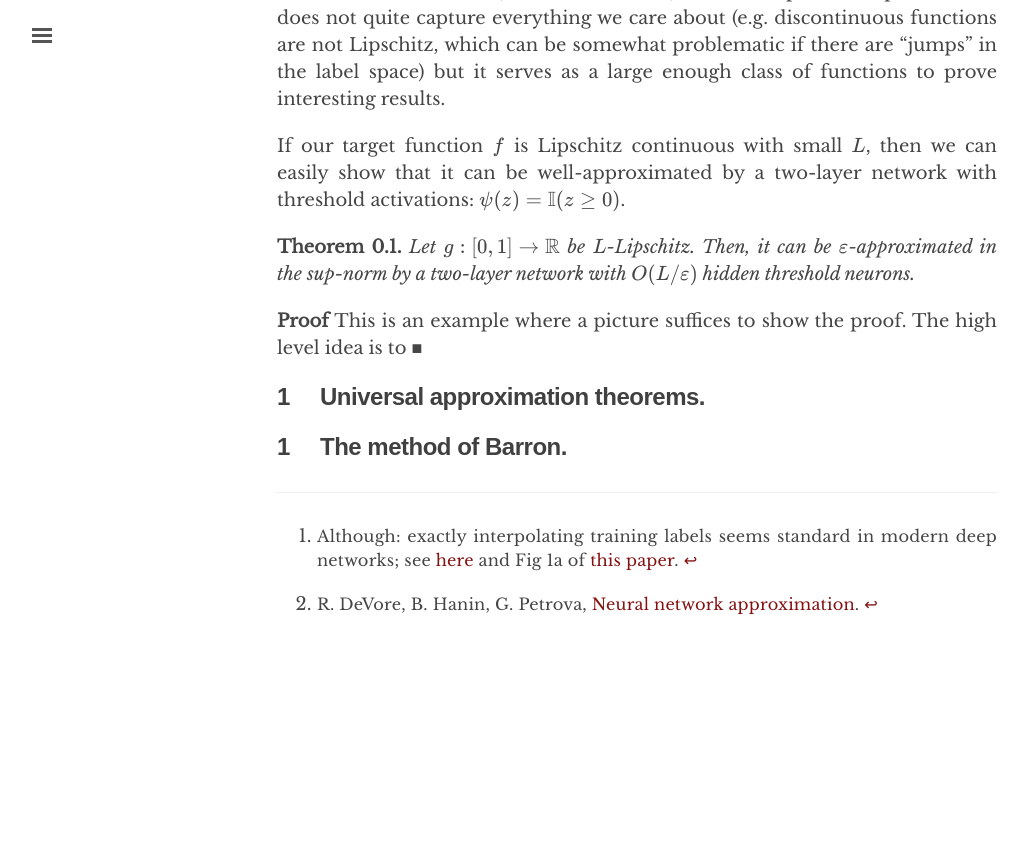
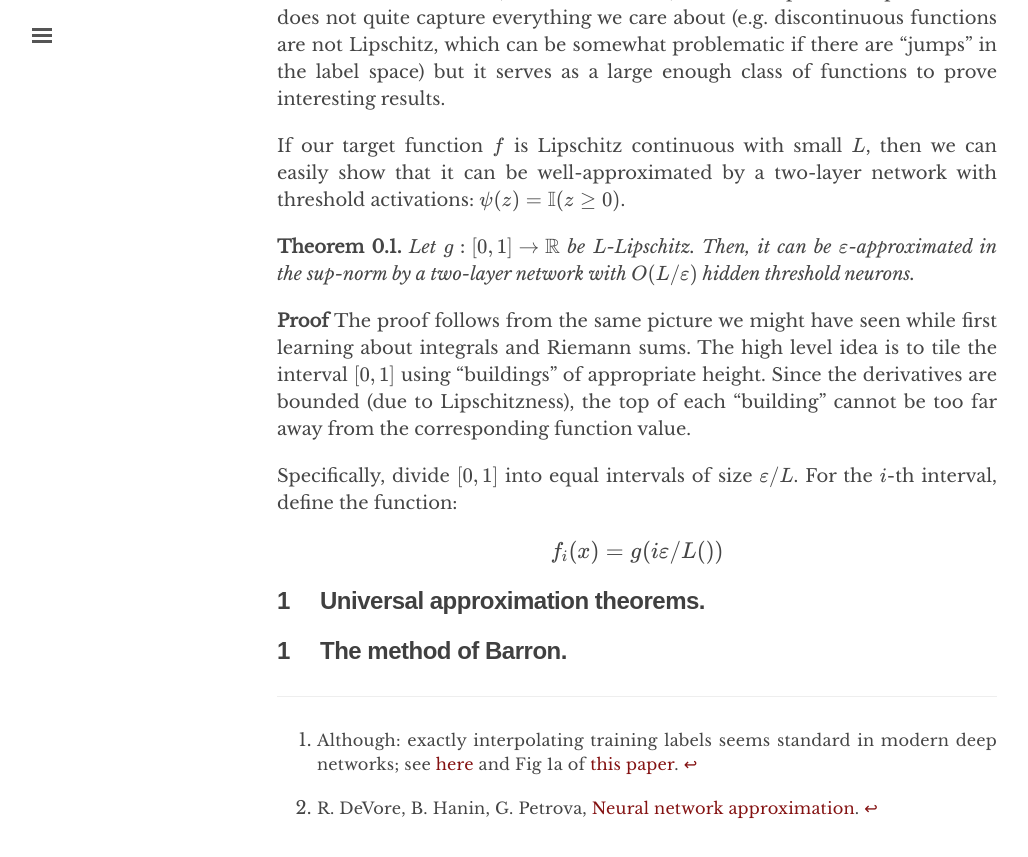
Before and after one commit to chinmayhegde/fodl, a Jekyll site: the page built from _posts/2022-01-17-representation02.md, in a window 1280 px wide and 900 px high, scrolled down 1422 px. Shown: the top 857 px of the window, without its empty margins (3-1031 px from the left). Built offline with Jekyll 4.4.1, drawn with Linux system fonts in a browser that asks for light colours; nearby versions of some CDN libraries; before the commit the page ends 2118 px from its top, so only the background shows below that.

Commit message:
Update 2022-01-17-representation02.md

```diff
--- a/_posts/2022-01-17-representation02.md
+++ b/_posts/2022-01-17-representation02.md
@@ -41,7 +41,14 @@ If our target function $f$ is Lipschitz continuous with small $L$, then we can e
 {:.theorem}
 
 **Proof**{:label #univariatesimpleproof}
-  This is an example where a picture suffices to show the proof. The high level idea is to
+  The proof follows from the same picture we might have seen while first learning about integrals and Riemann sums. The high level idea is to tile the interval $[0,1]$ using "buildings" of appropriate height. Since the derivatives are bounded (due to Lipschitzness), the top of each "building" cannot be too far away from the corresponding function value.
+
+  Specifically, divide $[0,1]$ into equal intervals of size $\varepsilon/L$. For the $i$-th interval, define the function:
+
+  $$
+  f_i(x) = g(i \varepsilon/L ())
+  $$
+
 {:.proof}
 
 
```
